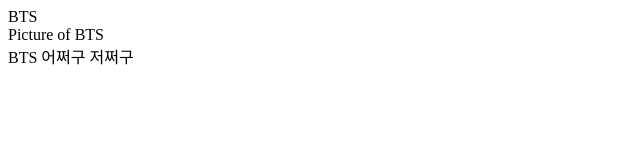
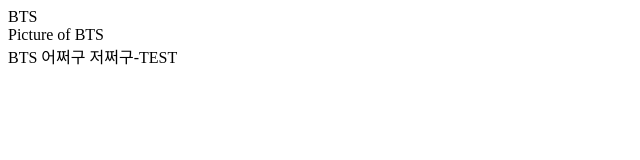
Before and after one commit to devjuho/bts-web-homepage, a plain HTML site: page index.html in a window 1280 px wide. Shown: the full height of the page, 0-640 px from the left. Drawn offline with Linux system fonts and the light colour scheme.

Commit message:
test-push

```diff
--- a/index.html
+++ b/index.html
@@ -1,5 +1,5 @@
 <html>
 	<head>BTS</head>
 	<div>Picture of BTS</div>
-	<body>BTS 어쩌구 저쩌구</body>
+	<body>BTS 어쩌구 저쩌구-TEST</body>
 </html>
```
